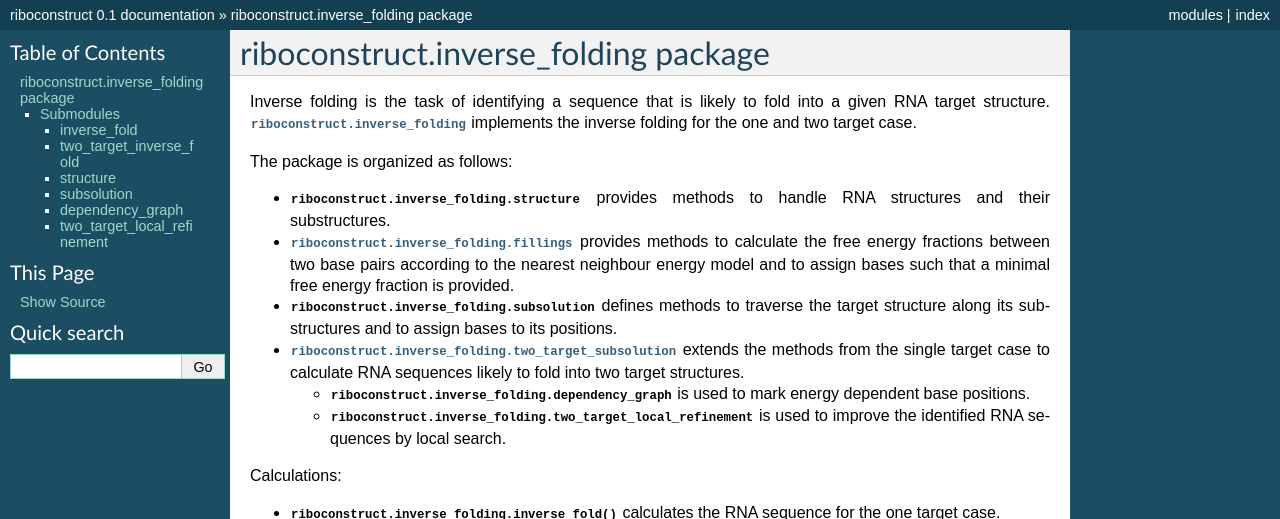
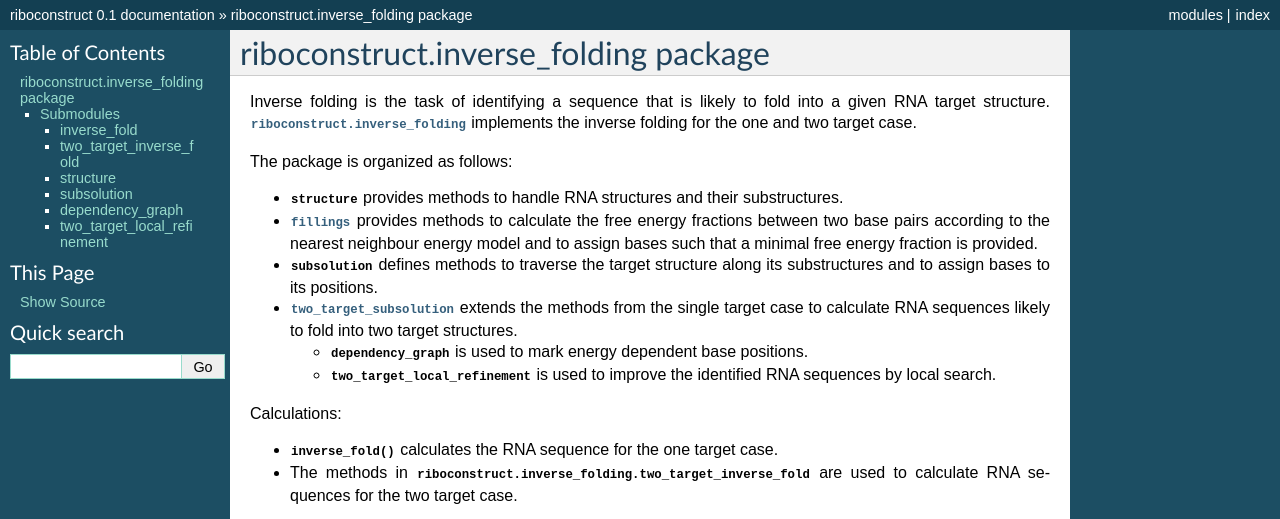
Before and after one commit to johncalls/riboconstruct, a Sphinx documentation site: the page built from doc/riboconstruct.inverse_folding.rst, in a window 1280 px wide and 900 px high, cut to the strip 0-519 px from the top of the window. Built offline with Sphinx 7.4.7, drawn with Linux system fonts in a browser that asks for light colours; formulas are drawn with MathJax 3.

Commit message:
changed doc

```diff
--- a/doc/riboconstruct.inverse_folding.rst
+++ b/doc/riboconstruct.inverse_folding.rst
@@ -7,21 +7,21 @@ Inverse folding is the task of identifying a sequence that is likely to fold int
 
 The package is organized as follows:
 
-* :class:`riboconstruct.inverse_folding.structure` provides methods to handle RNA structures and their substructures.
+* :class:`~riboconstruct.inverse_folding.structure` provides methods to handle RNA structures and their substructures.
 
-* :mod:`riboconstruct.inverse_folding.fillings` provides methods to calculate the free energy fractions between two base pairs according to the nearest neighbour energy model and to assign bases such that a minimal free energy fraction is provided.
+* :mod:`~riboconstruct.inverse_folding.fillings` provides methods to calculate the free energy fractions between two base pairs according to the nearest neighbour energy model and to assign bases such that a minimal free energy fraction is provided.
 
-* :mod:`riboconstruct.inverse_folding.subsolution` defines methods to traverse the target structure along its substructures and to assign bases to its positions.
+* :mod:`~riboconstruct.inverse_folding.subsolution` defines methods to traverse the target structure along its substructures and to assign bases to its positions.
 
-* :mod:`riboconstruct.inverse_folding.two_target_subsolution` extends the methods from the single target case to calculate RNA sequences likely to fold into two target structures.
+* :mod:`~riboconstruct.inverse_folding.two_target_subsolution` extends the methods from the single target case to calculate RNA sequences likely to fold into two target structures.
 
-  * :mod:`riboconstruct.inverse_folding.dependency_graph` is used to mark energy dependent base positions.
+  * :mod:`~riboconstruct.inverse_folding.dependency_graph` is used to mark energy dependent base positions.
 
-  * :mod:`riboconstruct.inverse_folding.two_target_local_refinement` is used to improve the identified RNA sequences by local search.
+  * :mod:`~riboconstruct.inverse_folding.two_target_local_refinement` is used to improve the identified RNA sequences by local search.
 
 Calculations:
 
-* :func:`riboconstruct.inverse_folding.inverse_fold` calculates the RNA sequence for the one target case.
+* :func:`~riboconstruct.inverse_folding.inverse_fold` calculates the RNA sequence for the one target case.
 
 * The methods in :mod:`riboconstruct.inverse_folding.two_target_inverse_fold` are used to calculate RNA sequences for the two target case.
 
```
